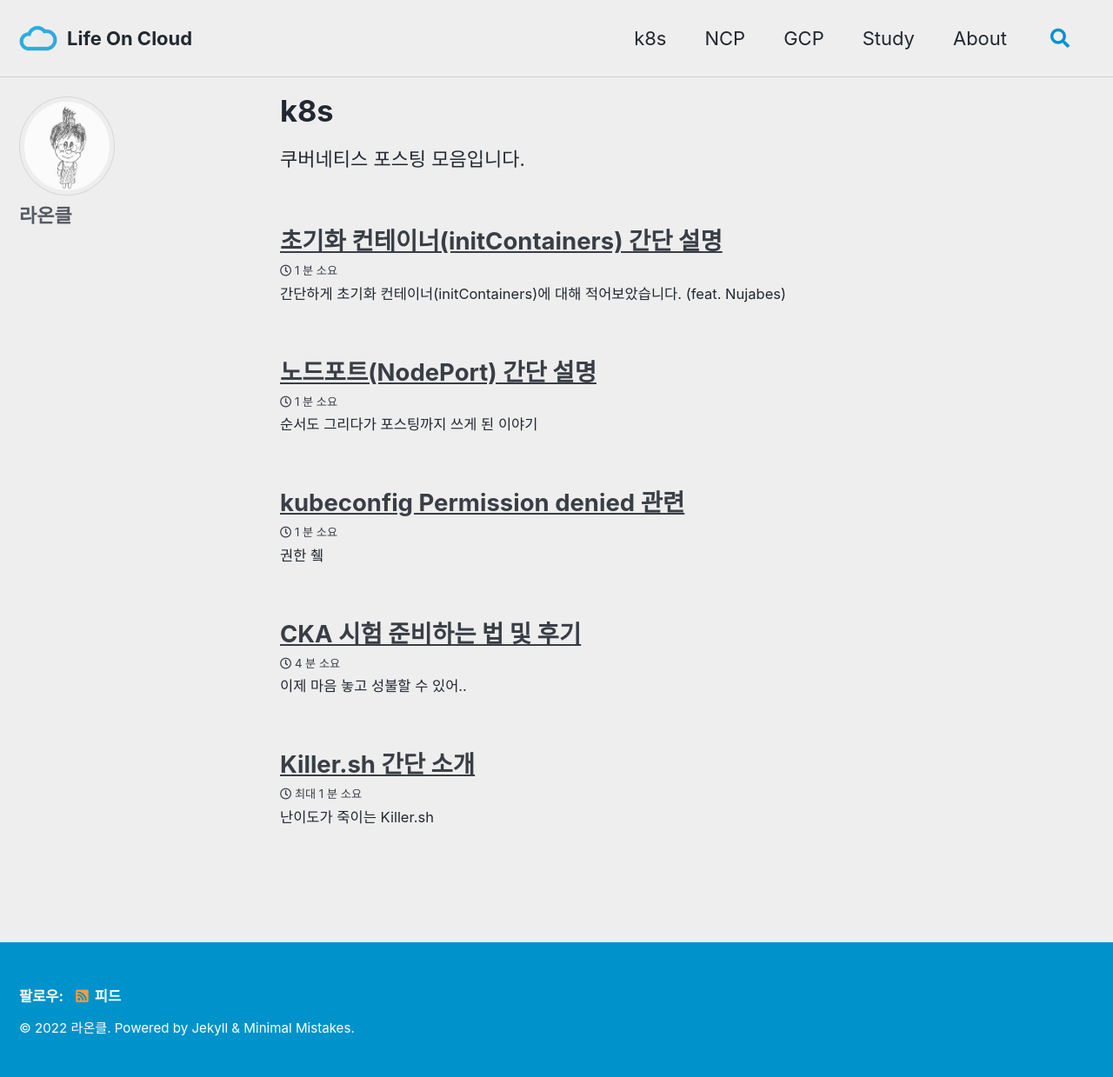
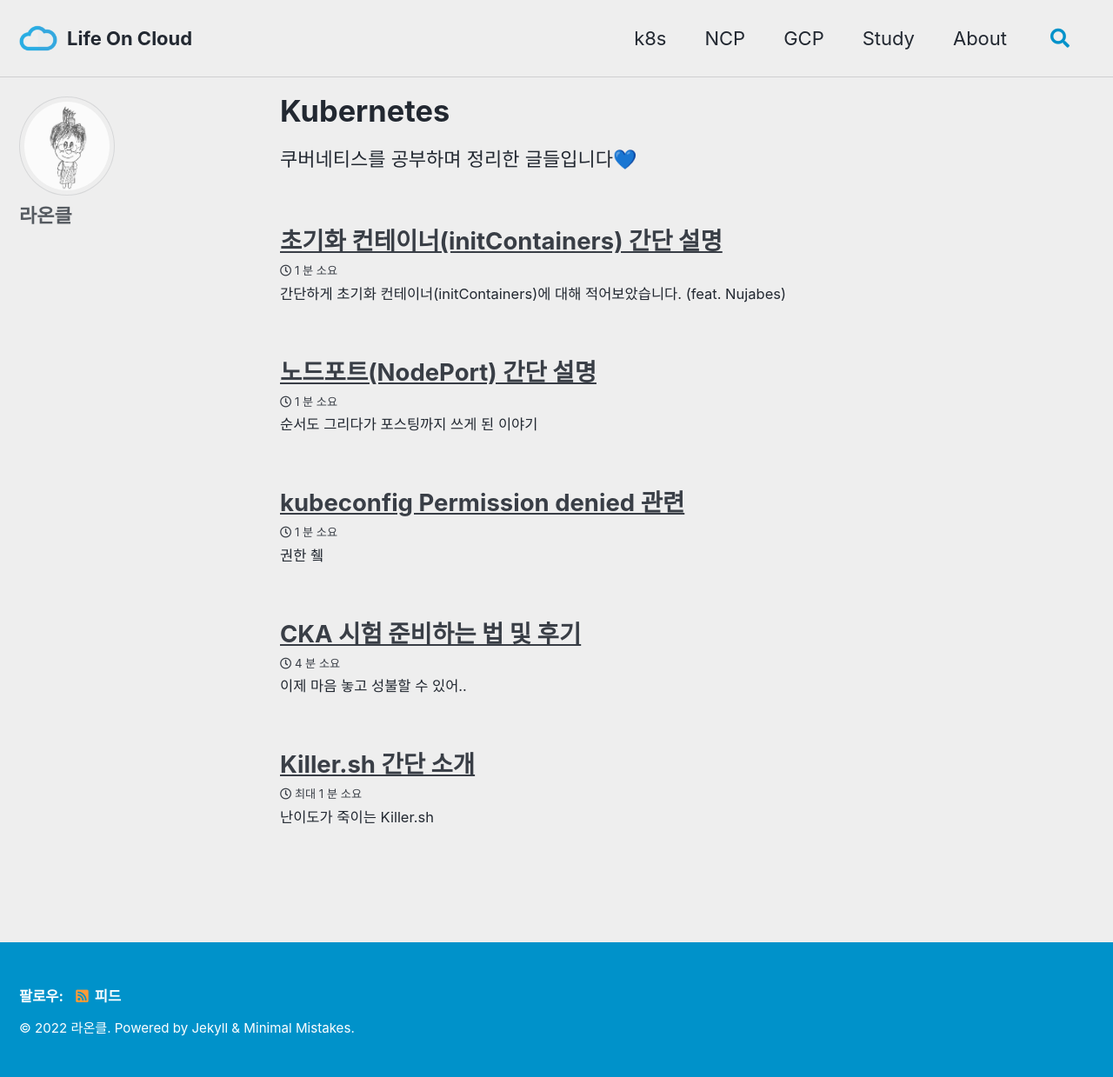
Before and after one commit to lifeoncloud/lifeoncloud.github.io, a Jekyll site: the page built from _pages/k8s.md, in a window 1280 px wide. Shown: the whole page at 87% size. Built offline with Jekyll 4.4.1, drawn with Linux system fonts in a browser that asks for light colours; cached includes are drawn as plain includes; comment, search, counter and statistics services are not loaded.

Commit message:
쿠버네티스 페이지 수정

```diff
--- a/_pages/k8s.md
+++ b/_pages/k8s.md
@@ -1,10 +1,9 @@
 ---
-title: "k8s"
+title: "Kubernetes"
 permalink: /k8s/
 layout: archive
 author_profile: true
 ---
-쿠버네티스 포스팅 모음입니다.
-
+쿠버네티스를 공부하며 정리한 글들입니다💙
 {% assign posts = site.categories.k8s %}
 {% for post in posts %} {% include archive-single.html type=page.entries_layout %} {% endfor %}
```
